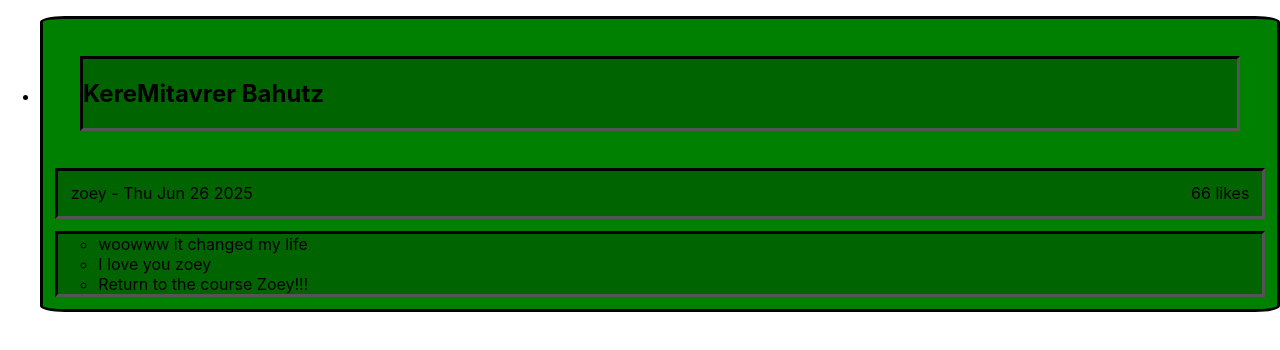
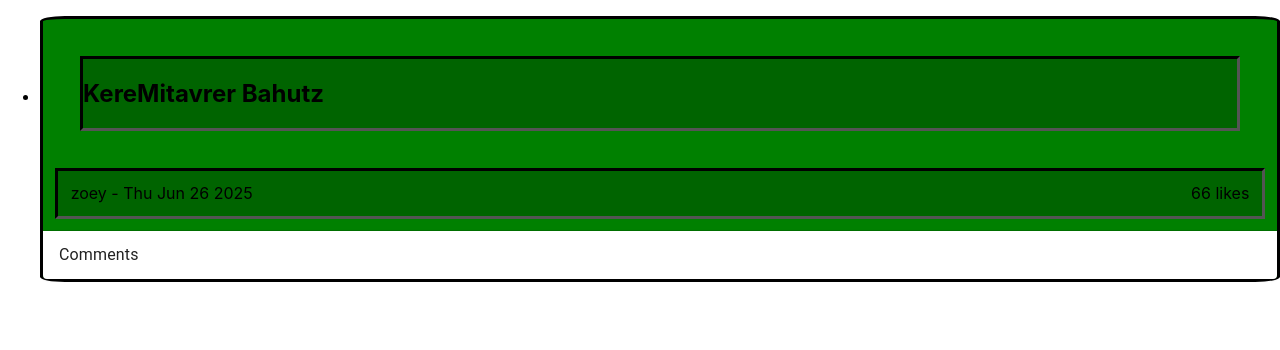
Before and after one commit to menahemeow/KeremNet, a React (Create React App) app in the folder kerem-net-app/: page / in a window 1280 px wide. Shown: the top 350 px of the page. Built offline with nearby package versions, Linux system fonts and the light colour scheme.

Commit message:
MUI packages

```diff
--- a/kerem-net-app/package.json
+++ b/kerem-net-app/package.json
@@ -3,6 +3,9 @@
   "version": "0.1.0",
   "private": true,
   "dependencies": {
+    "@emotion/react": "^11.14.0",
+    "@emotion/styled": "^11.14.0",
+    "@mui/material": "^7.1.2",
     "@testing-library/dom": "^10.4.0",
     "@testing-library/jest-dom": "^6.6.3",
     "@testing-library/react": "^16.3.0",
--- /dev/null
+++ b/kerem-net-app/src/components/collapse_component/CollapseComponent.tsx
@@ -0,0 +1,34 @@
+import { Accordion, AccordionDetails, AccordionSummary, Icon, Typography } from '@mui/material';
+import React, { useState } from 'react';
+
+interface Props {
+    content: string[]
+}
+
+
+export function CollapseComponent(props: Props) {
+  const [isCollapsed, setIsCollapsed] = useState(true);
+
+  const toggleCollapse = () => {
+    setIsCollapsed(!isCollapsed);
+  };
+
+  return (
+        <Accordion>
+            <AccordionSummary
+                expandIcon={<Icon/>}
+                aria-controls="panel3-content"
+                id="panel3-header"
+                >
+                <Typography component="span">Comments</Typography>
+            </AccordionSummary>
+            <AccordionDetails>
+                <div>
+                    {props.content.map((comment: string, index: number) => (
+                        <li key={index}>{comment}</li>
+                    ))}
+                </div>
+            </AccordionDetails>
+        </Accordion>
+  );
+}
--- a/kerem-net-app/src/components/post_component/PostComponent.tsx
+++ b/kerem-net-app/src/components/post_component/PostComponent.tsx
@@ -1,4 +1,5 @@
 import './PostComponent.css'
+import { CollapseComponent } from '../collapse_component/CollapseComponent';
 
 
 export interface PostProps{
@@ -11,8 +12,6 @@ export interface PostProps{
 
 export function Post(props: PostProps) {
 
-    console.log(props.comments)
-
     return (
         <div className="Post">
             <div className="Message">
@@ -22,11 +21,7 @@ export function Post(props: PostProps) {
                 <div className='Author'> {props.author} - {props.dateAndTime.toDateString()} </div>
                 <div className='Likes'> {props.likes} likes </div>
             </div>
-            <ul className="Comments">
-                {props.comments.map((comment: string, index: number) => (
-                    <li key={index}>{comment}</li>
-                ))}
-            </ul>
+            <CollapseComponent content={props.comments} />
         </div>
     );
 }
```
Also changed, not shown: package.json (added, +7 -0 lines), 2 other files (tests, documents, lock files or other folders).
